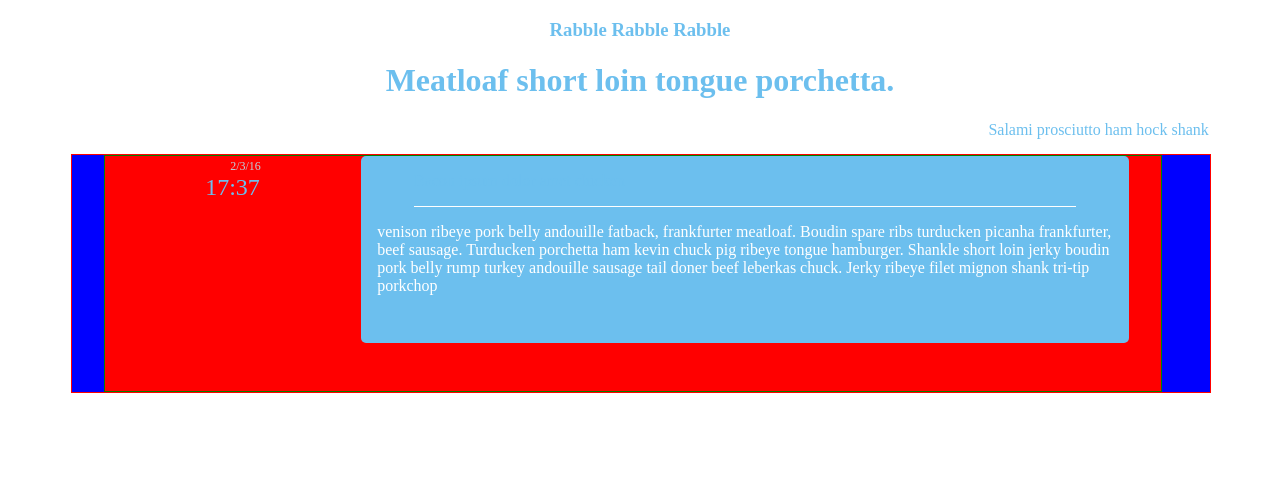
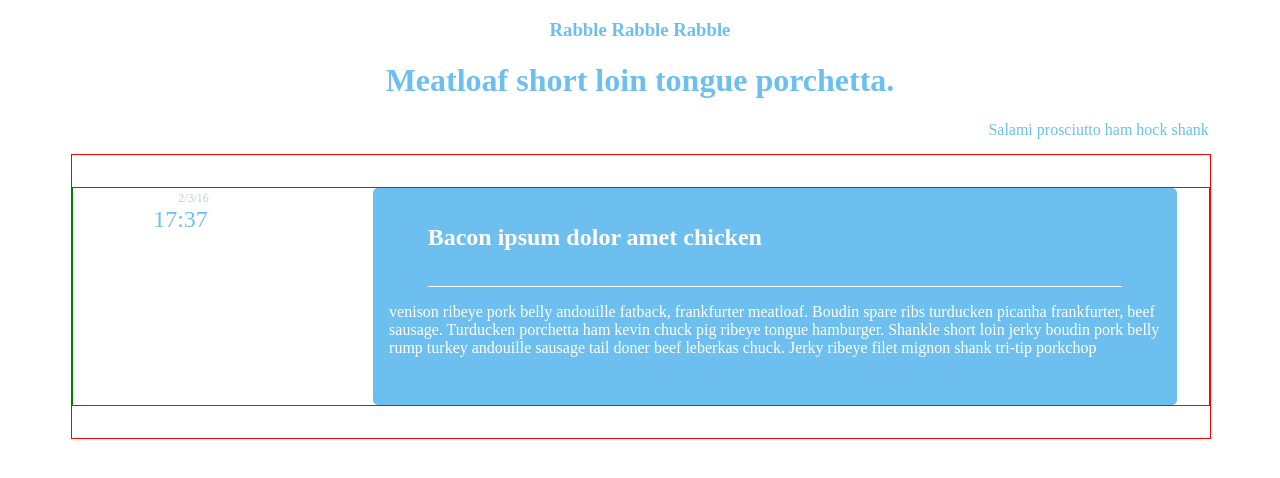
Before and after one commit to gturmel/vertical-timeline, a plain HTML site: page index.html in a window 1280 px wide. Drawn offline with Linux system fonts and the light colour scheme.

Commit message:
adjusted padding and margins

```diff
--- a/assets/style.css
+++ b/assets/style.css
@@ -18,18 +18,17 @@ padding/margin/whatever to hold all of the ul in to where I want it. Yessss*/
 section {
   width: 90%;
   border: 1px solid red;
-  background-color: blue;
+  /*background-color: blue;*/
   margin-left: 5%;
 }
 
 /* ul Styling */
 
 ul {
-  width: 90%;
-  margin: 0 0 0 2em;
-  padding: 0 2em 3em 0;
+  margin: 2em 0 2em 0;
+  padding: 0 2em 0 2em;
   border: 1px solid green;
-  background-color: red;
+  /*background-color: red;*/
   display: inline-block;
 }
 
@@ -41,7 +40,6 @@ li {
   margin-left: 25%;
   padding: 1em;
   display: inline-block;
-  /*position: absolute;*/
 }
 
 header {
@@ -50,9 +48,13 @@ header {
   margin-bottom: 1em;
 }
 
+h2 {
+  color: #fff;
+}
+
 .datetime {
   display: inline-block;;
-  margin-left: 100px;
+  margin-left: 3em;
   position: absolute;
 }
 
--- a/index.html
+++ b/index.html
@@ -27,7 +27,7 @@
             <article>
 <!--Header to content-->
               <header>
-              Bacon ipsum dolor amet chicken
+                <h2>Bacon ipsum dolor amet chicken</h2>
               </header>
 <!--content-->
               <p>venison ribeye pork belly andouille fatback, frankfurter meatloaf.
```
